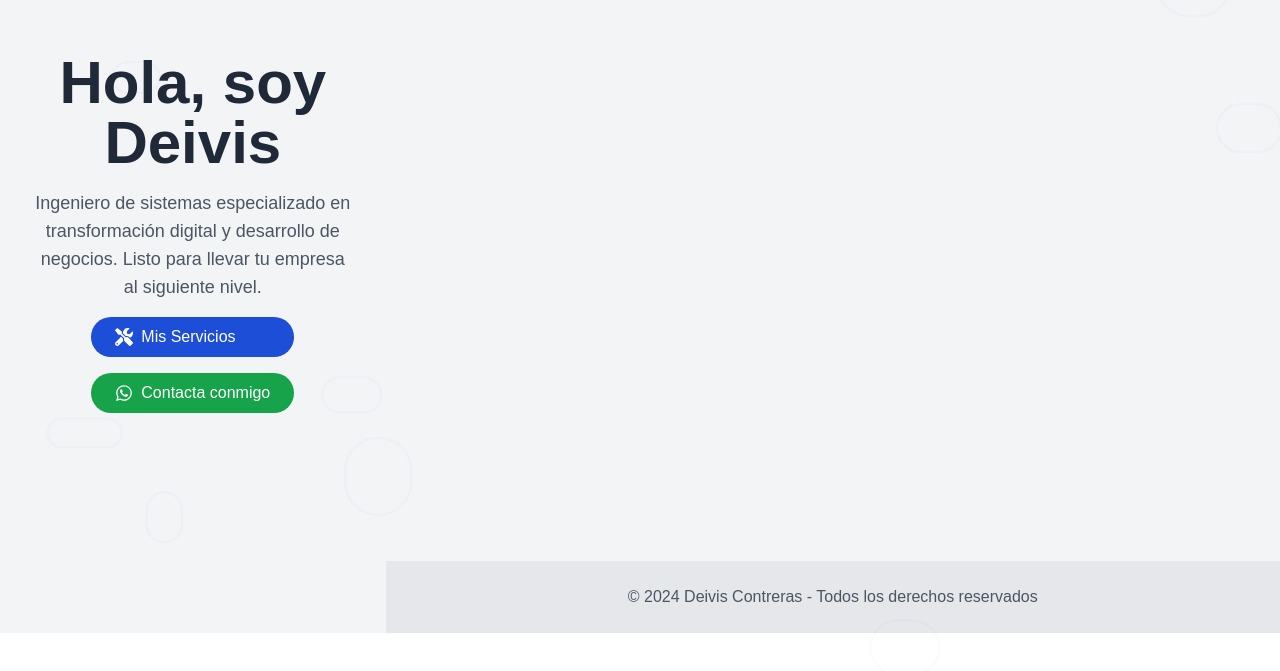
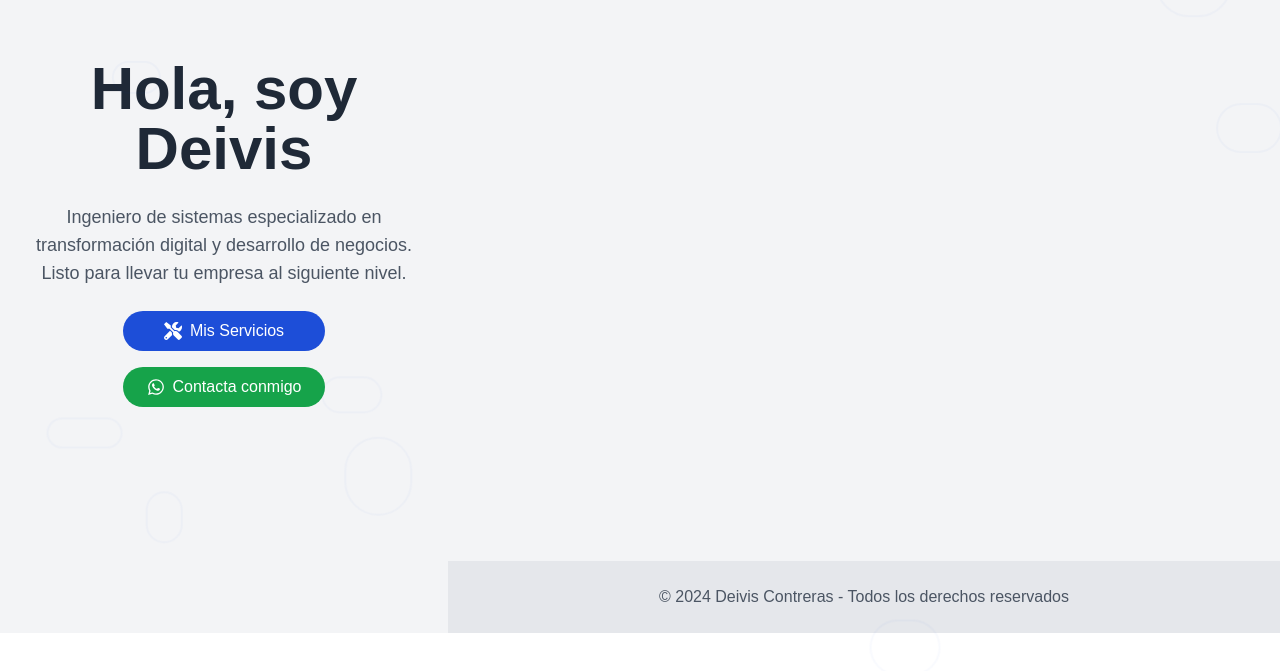
Before and after one commit to deivipluss/landing, a Next.js app: page / in a window 1280 px wide. Shown: the part 167-838 px from the top of the page. Built offline with nearby package versions, Linux system fonts and the light colour scheme.

Commit message:
animacionnoche4

```diff
--- a/app/page.tsx
+++ b/app/page.tsx
@@ -7,17 +7,17 @@ import 'tailwindcss/tailwind.css';
 const HomePage = () => {
   return (
     <div className="min-h-screen flex items-center justify-center bg-gray-100 text-gray-800">
-      {/* Main Content Section */}
-      <main className="flex flex-col items-center text-center space-y-4 px-4 sm:px-6 lg:px-8">
+      {/* Centered Content Container */}
+      <div className="w-full max-w-md mx-auto flex flex-col items-center text-center px-4 sm:px-6 lg:px-8 space-y-6">
         <h1 className="text-4xl font-bold text-gray-800 md:text-5xl lg:text-6xl">Hola, soy Deivis</h1>
-        <p className="text-lg text-gray-600 max-w-md">
+        <p className="text-lg text-gray-600">
           Ingeniero de sistemas especializado en transformación digital y desarrollo de negocios. Listo para llevar tu empresa al siguiente nivel.
         </p>
 
-        <div className="flex flex-col space-y-4 mt-6">
+        <div className="flex flex-col space-y-4">
           {/* "Mis Servicios" Button */}
           <motion.button
-            className="flex items-center space-x-2 px-6 py-2 bg-blue-700 text-white rounded-full hover:bg-blue-800 transition duration-300"
+            className="flex items-center justify-center space-x-2 px-6 py-2 bg-blue-700 text-white rounded-full hover:bg-blue-800 transition duration-300"
             whileHover={{ scale: 1.05 }}
           >
             <FaTools className="text-lg" />
@@ -26,14 +26,14 @@ const HomePage = () => {
 
           {/* "Contacta Conmigo" Button */}
           <motion.button
-            className="flex items-center space-x-2 px-6 py-2 bg-green-600 text-white rounded-full hover:bg-green-700 transition duration-300"
+            className="flex items-center justify-center space-x-2 px-6 py-2 bg-green-600 text-white rounded-full hover:bg-green-700 transition duration-300"
             whileHover={{ scale: 1.05 }}
           >
             <FaWhatsapp className="text-lg" />
             <span>Contacta conmigo</span>
           </motion.button>
         </div>
-      </main>
+      </div>
 
       {/* Floating Circles for Background Styling */}
       <div className="absolute inset-0 pointer-events-none opacity-10">
```
